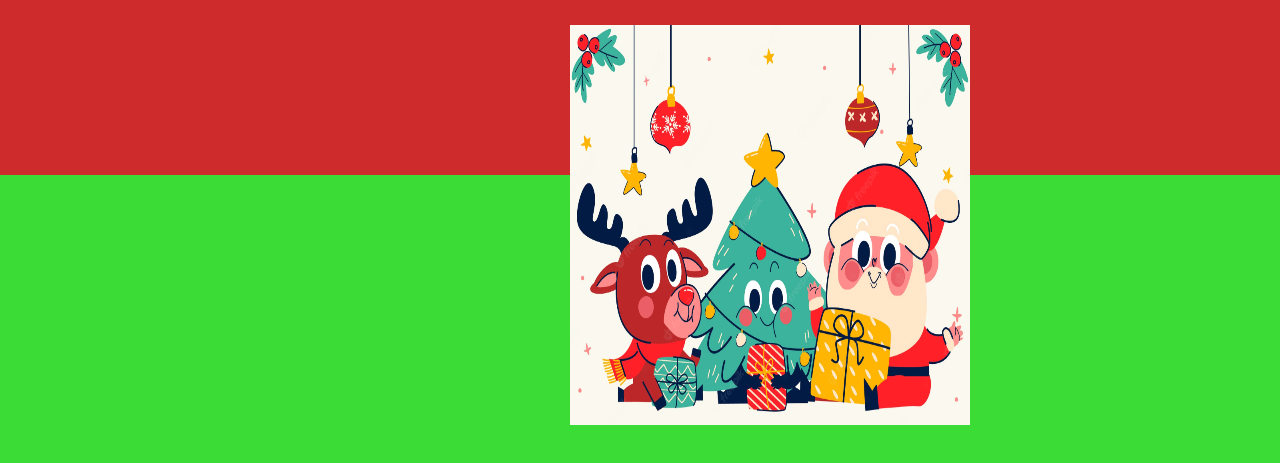
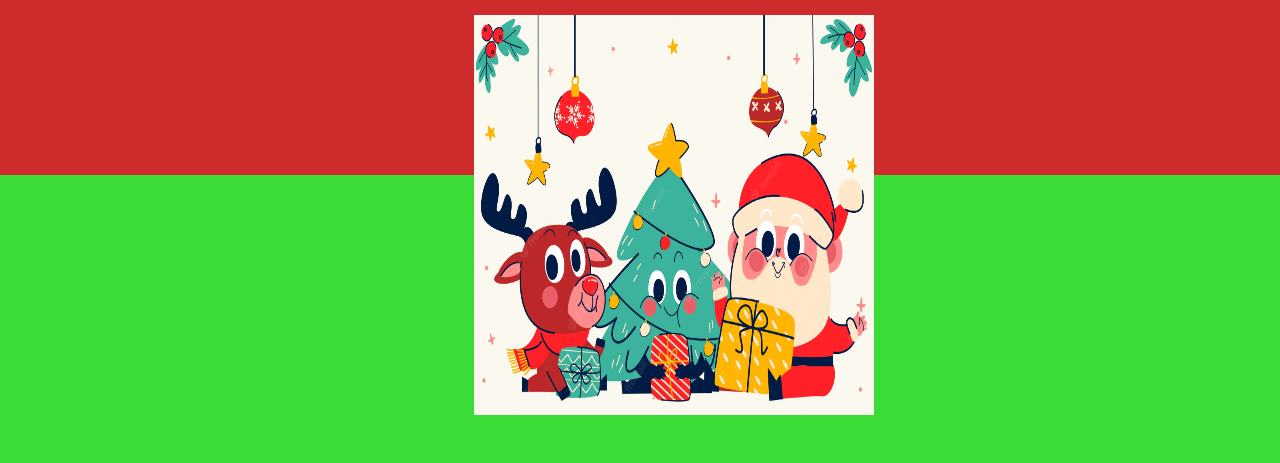
Before and after one commit to vevekita/merryChristmas, a plain HTML site: page index.html in a window 1280 px wide. Shown: the part 225-688 px from the top of the page. Drawn offline with Linux system fonts and the light colour scheme.

Commit message:
Update geral.css

```diff
--- a/geral.css
+++ b/geral.css
@@ -17,6 +17,9 @@ body{
     width: 400px;
     height: 400px;
     position: absolute;
-    margin-left: 570px;
-    margin-top: -150px;
+    /*margin-left: 570px;
+    margin-top: -150px;*/
+    left: 37%;
+    /*right: 70%;*/
+    top: 30%;
 }
```
